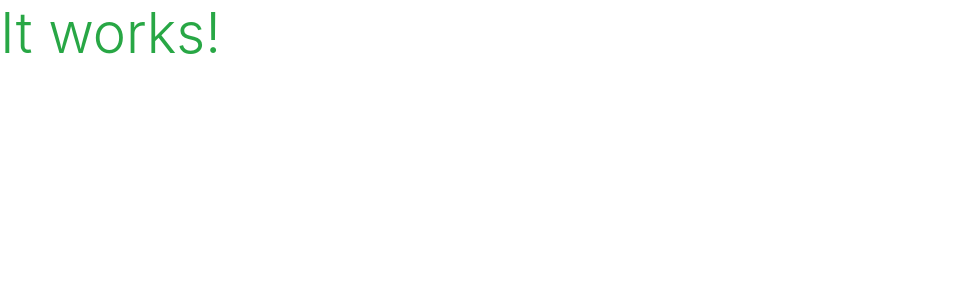
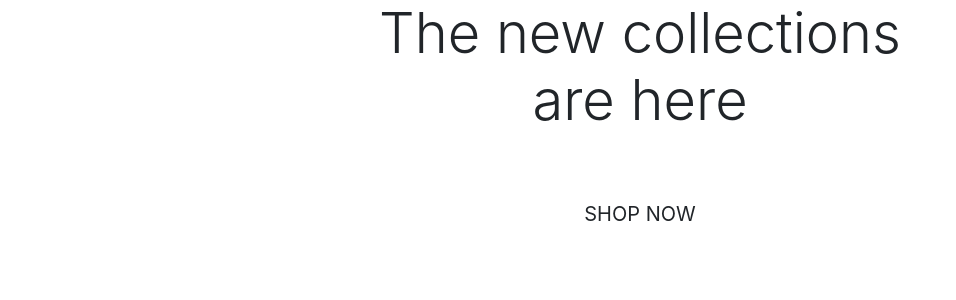
Before and after one commit to ruimarnjr/ConsoleChase, a Django app: page / in a window 1280 px wide. Shown: the top 300 px of the page, without its empty margins (0-956 px from the left). Run offline with Django 3.2, Linux system fonts and the light colour scheme; some libraries are stand-ins or nearby versions.

Commit message:
Started adding content to homepage

```diff
--- a/home/templates/home/index.html
+++ b/home/templates/home/index.html
@@ -1,6 +1,29 @@
 {% extends "base.html" %}
 {% load static %}
 
+{% block page_header %}
+    <div class="container-fluid">
+        <div class="row">
+            <div class="col-12">
+            <!-- Your content goes here -->
+            </div>
+        </div>
+    </div>
+{% endblock %}
+
 {% block content %}
-    <h1 class="display-4 text-success">It works!</h1>
+    <div class="container-fluid h-100">
+        <div class="row h-100 align-items-center">
+            <div class="col-md-7 col-lg-6 mx-auto text-center">
+                <h1 class="display-4 logo-font text-black">
+                The new collections are here
+                </h1>
+                <div class="my-5">
+                    <h4>
+                    <a href="#" class="shop-now-button btn btn-lg rounded-0 text-uppercase py-3">Shop Now</a>
+                    </h4>
+                </div>
+            </div>
+        </div>
+    </div>
 {% endblock %}
```
